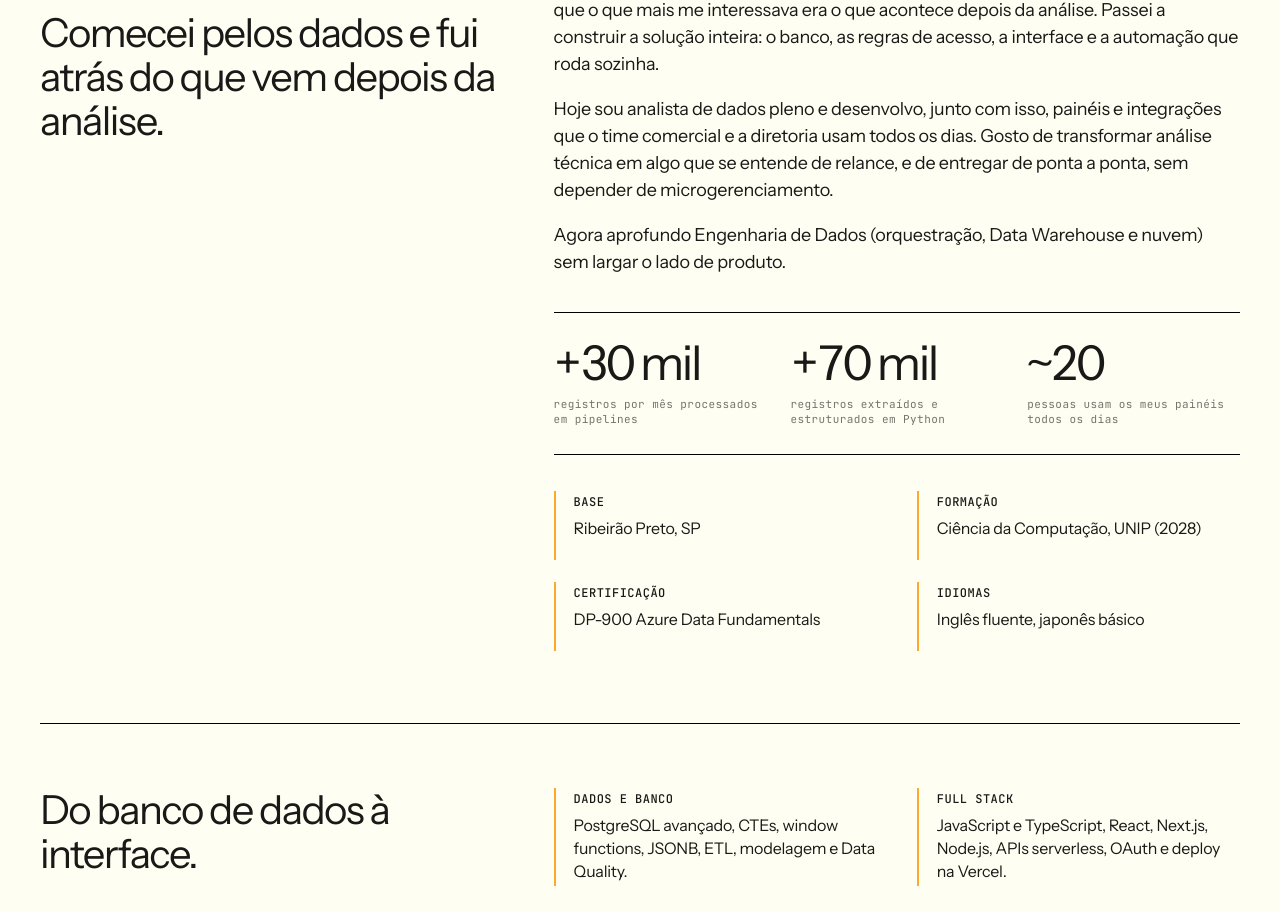
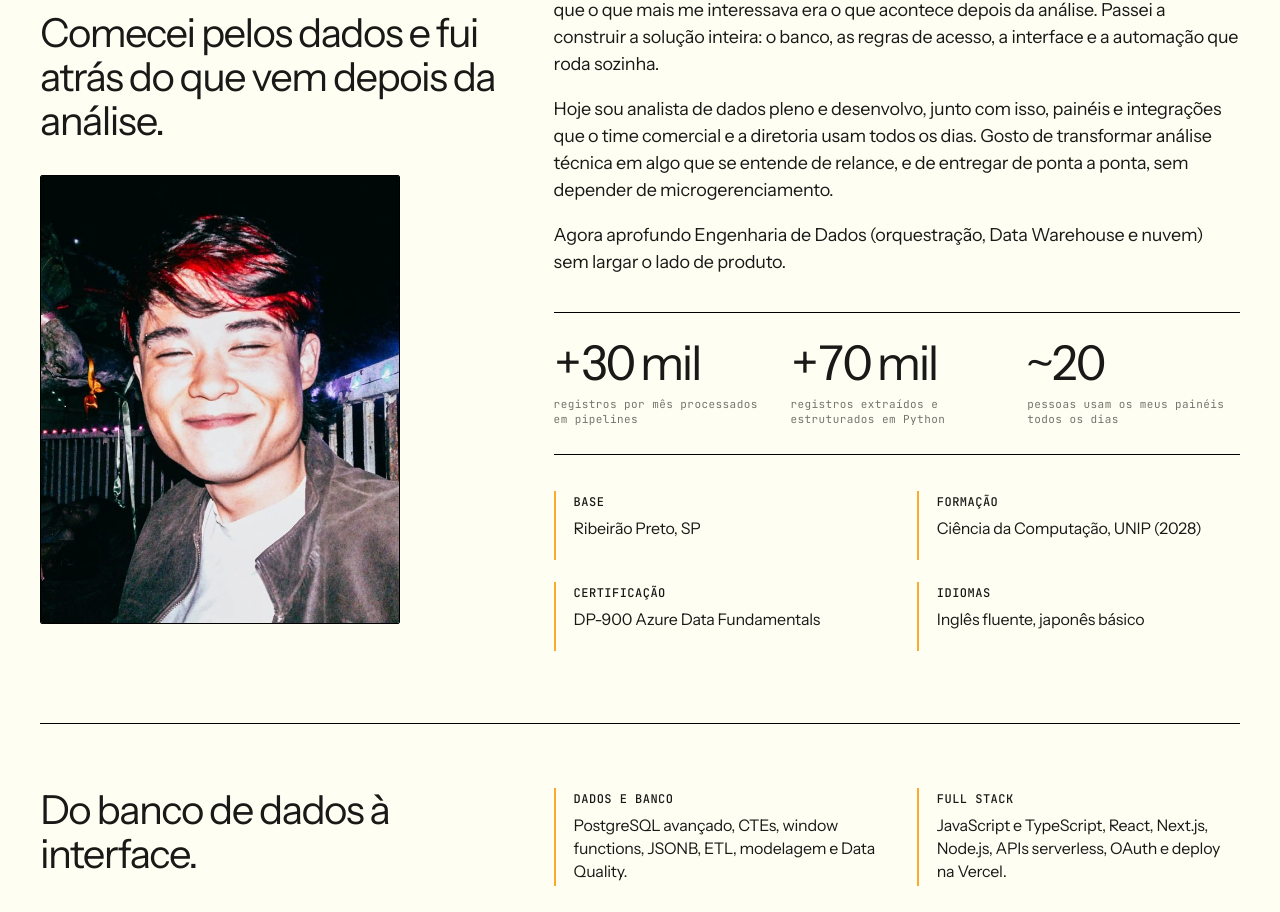
Before and after one commit to maemura01/portfolio, a Next.js app: page / in a window 1280 px wide. Shown: the part 3670-4582 px from the top of the page. Built offline with nearby package versions, Linux system fonts and the light colour scheme.

Commit message:
feat: foto no Sobre mim (recorte 4:5, sem EXIF)

```diff
--- a/components/Portfolio.jsx
+++ b/components/Portfolio.jsx
@@ -16,7 +16,7 @@ const LINKEDIN = 'https://www.linkedin.com/in/ricardo-maemura';
 const EMAIL = 'mailto:ricmaemura@gmail.com';
 
 // Caminho da foto em /public (ex.: '/foto.jpg'). Sem foto, o espaço não aparece.
-const FOTO = null;
+const FOTO = '/foto.jpg';
 
 // Descrições genéricas: nada de nome de empresa, parceiro ou cliente.
 const PROJETOS = [
```
Also changed, not shown: public/foto.jpg (added).
